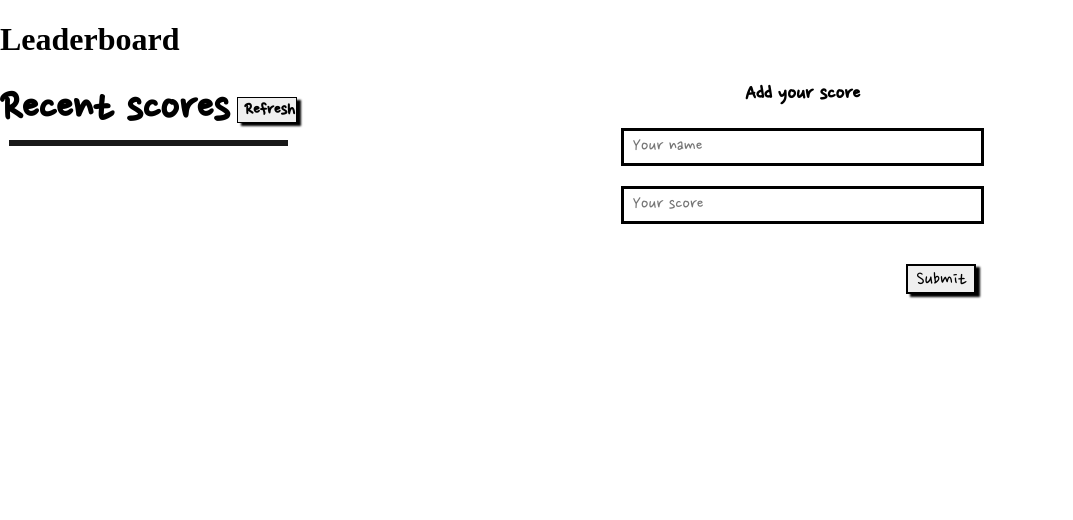
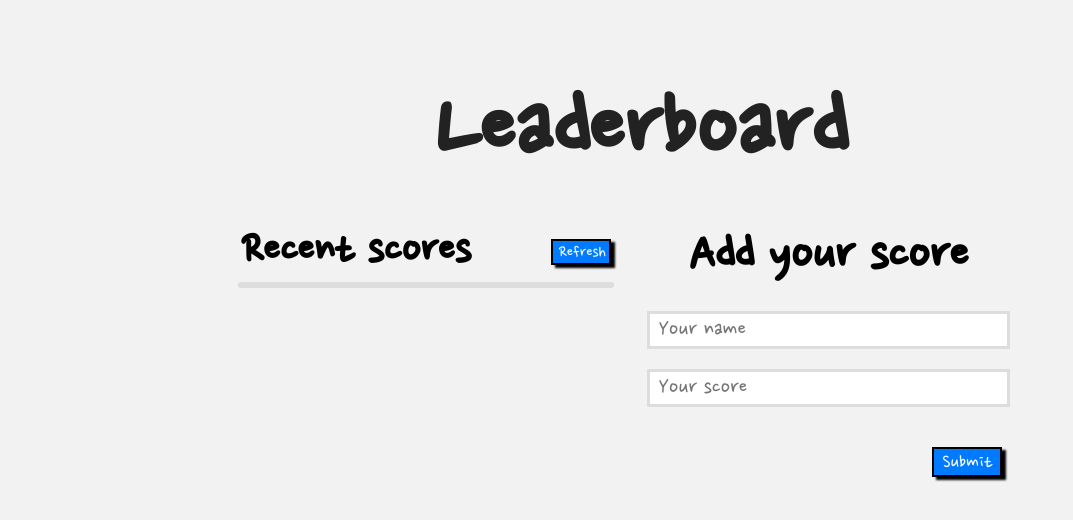
Before and after one commit to Bupilipili/Leaderboard, a website built with webpack: page src/index.html in a window 1280 px wide. Shown: the whole page, without its empty margins (0-1073 px from the left). Built offline with nearby package versions, Linux system fonts and the light colour scheme; no server answers.

Commit message:
Update style.css

```diff
--- a/src/style.css
+++ b/src/style.css
@@ -2,17 +2,34 @@
 body {
   margin: 0 auto;
   min-width: 375px;
+  background-color: #f2f2f2;
+}
+
+h1 {
+  text-align: center;
+  font-family: 'Nanum Pen Script', Arial, Helvetica, sans-serif;
+  font-size: 6.4rem;
+  margin-bottom: 0;
+  color: #222;
 }
 
 .content {
   display: flex;
-  gap: 28px;
+  gap: 8px;
+  padding: 2%;
+  justify-content: center;
+}
+
+.board {
+  display: flex;
+  flex-direction: column;
+  align-items: center;
 }
 
 .align {
   display: flex;
   align-items: center;
-  gap: 8px;
+  gap: 5rem;
 }
 
 .table-title {
@@ -24,18 +41,20 @@ body {
 .refresh-button {
   width: 60px;
   height: 26px;
-  border: 1px solid #000;
+  border: 2px solid #000;
   box-shadow: 4px 3px 2px #000;
   justify-self: flex-end;
-  font-size: 1.2em;
+  font-size: 18px;
   font-family: 'Nanum Pen Script', Arial, Helvetica, sans-serif;
-  font-weight: 700;
+  background-color: #007bff;
+  color: #fff;
 }
 
 .table-section {
-  width: min(420px, 92%);
-  border: 3px solid rgba(0, 0, 0, 0.9);
-  margin: 0 auto;
+  width: min(420px, 100%);
+  border: 3px solid #ddd;
+  margin: 0;
+  border-radius: 8px;
 }
 
 .record-store {
@@ -48,7 +67,7 @@ body {
 }
 
 .odd-index {
-  background-color: #ddd;
+  background-color: #f2f2f2;
 }
 
 .store-text {
@@ -59,22 +78,24 @@ body {
 }
 
 .form-title {
-  font-size: 1.4em;
+  font-size: 3.4em;
   font-family: 'Nanum Pen Script', Arial, Helvetica, sans-serif;
   font-weight: 700;
   margin: 0;
 }
 
-.name {
+.name,
+.score {
+  font-family: 'Nanum Pen Script', Arial, Helvetica, sans-serif;
+  font-weight: 700;
   margin-right: 2px;
-}
-
-.score {
-  margin-left: 2px;
+  color: #007bff;
+  font-size: 24px;
 }
 
 .by-text {
   padding-right: 2px;
+  color: #007bff;
 }
 
 .form {
@@ -82,8 +103,8 @@ body {
   display: flex;
   flex-direction: column;
   align-items: center;
-  margin: 0 auto;
-  width: min(420px, 90%);
+  margin: 0;
+  width: min(420px, 100%);
   font-family: 'Nanum Pen Script', Arial, Helvetica, sans-serif;
 }
 
@@ -92,17 +113,16 @@ body {
   width: min(340px, 92%);
   height: 32px;
   margin: 0 auto;
-  color: #000;
-  font-size: 1.2em;
+  color: #007bff;
+  font-size: 24px;
   padding: 0 2%;
-  border: 3px solid #000;
+  border: 3px solid #ddd;
   font-family: 'Nanum Pen Script', Arial, Helvetica, sans-serif;
 }
 
 .add-button {
   width: 70px;
   height: 30px;
-  color: #000;
   border: 2px solid #000;
   box-shadow: 4px 3px 2px #000;
   font-family: 'Nanum Pen Script', Arial, Helvetica, sans-serif;
@@ -110,4 +130,6 @@ body {
   position: relative;
   right: -33%;
   bottom: 0%;
+  background-color: #007bff;
+  color: #fff;
 }
```
